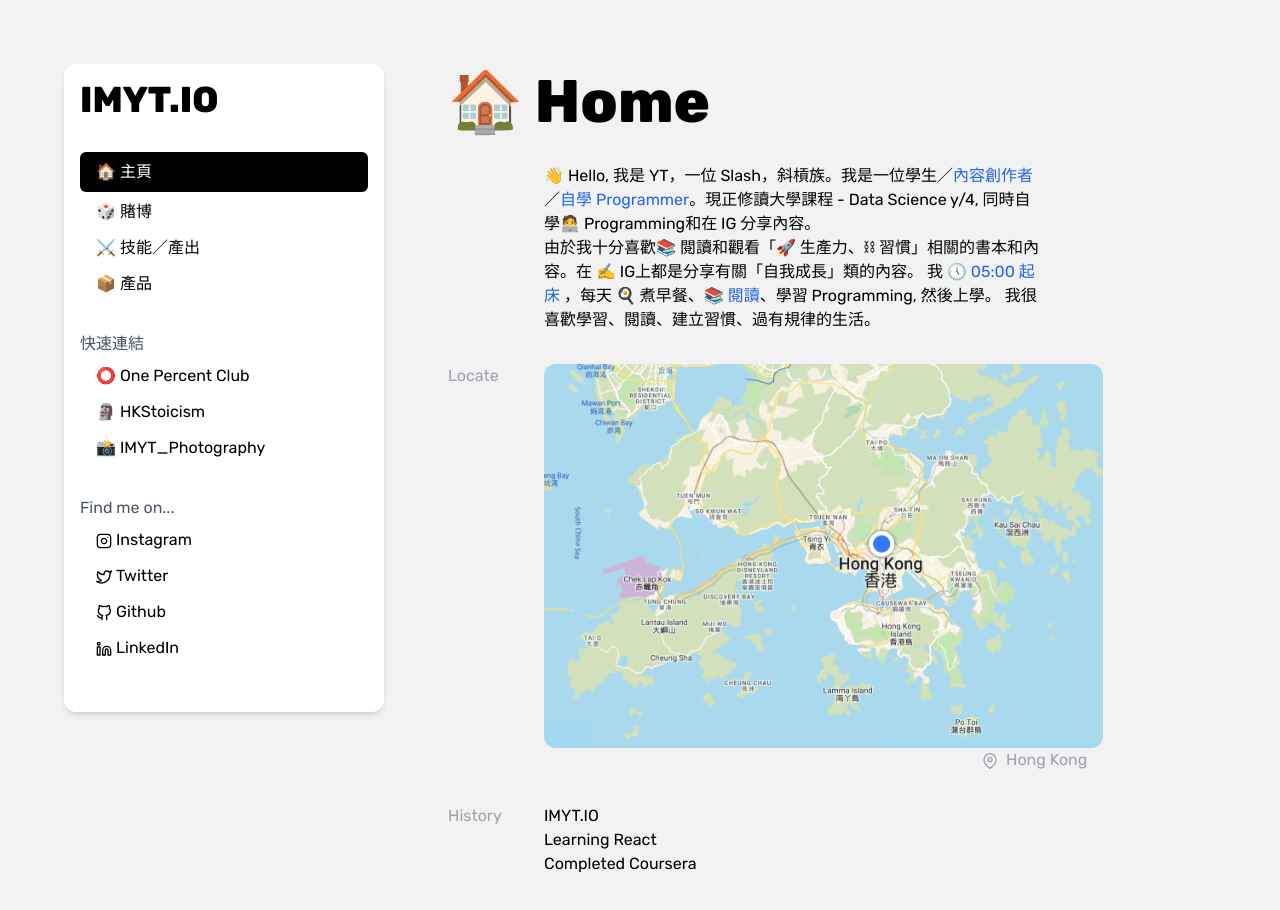
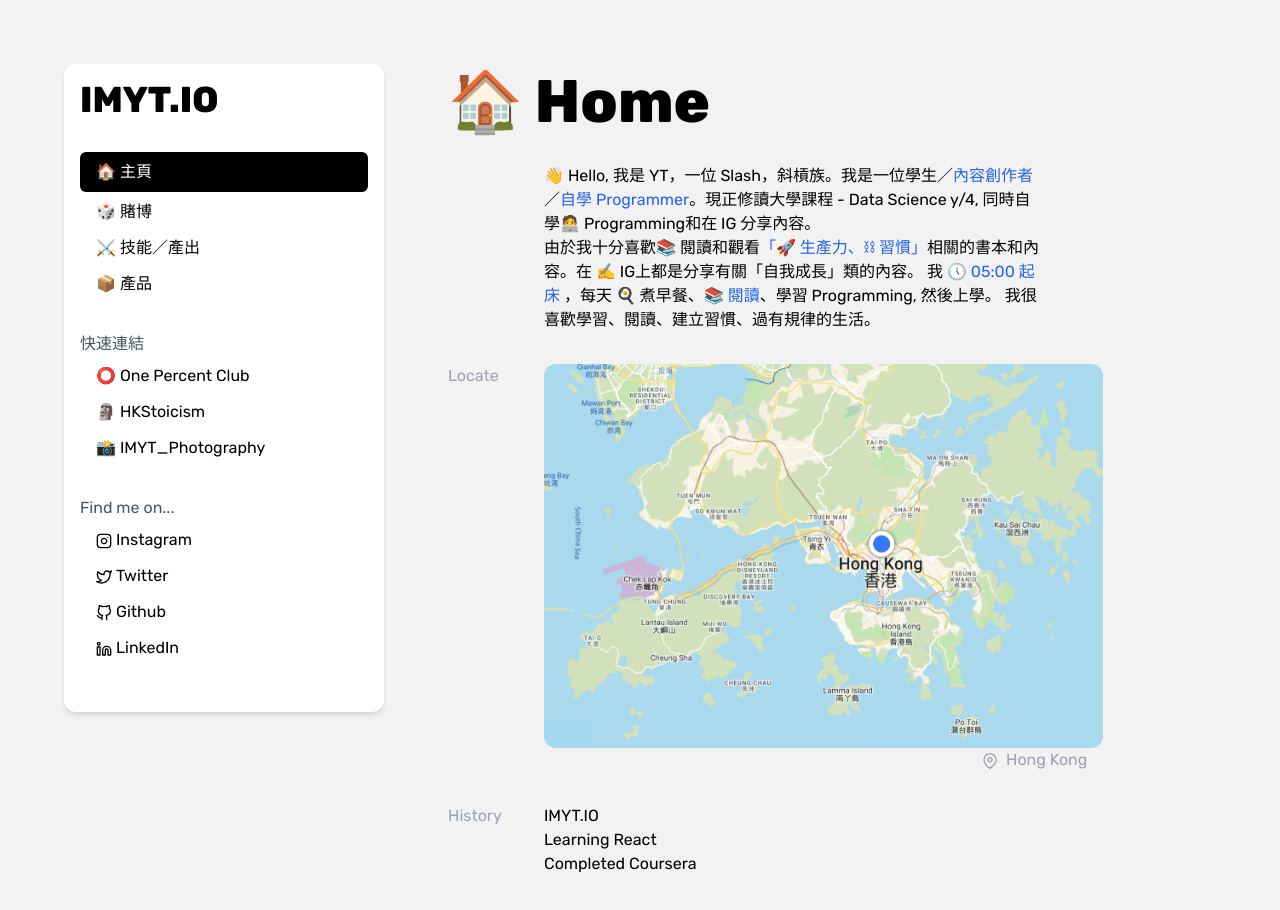
Before and after one commit to imytdotio/imytdotio, a React (Create React App) app: page / in a window 1280 px wide. Shown: the top 910 px of the page. Built offline with nearby package versions, Linux system fonts and the light colour scheme.

Commit message:
mp connect

```diff
--- a/src/Pages/Home.js
+++ b/src/Pages/Home.js
@@ -31,8 +31,11 @@
           <Link href="https://github.com/imytdotio">自學 Programmer</Link>
           。現正修讀大學課程 - Data Science y/4, 同時自學🧑‍💻 Programming和在 IG
           分享內容。 <br className="mb-4" />
-          由於我十分喜歡📚 閱讀和觀看「🚀 生產力、⛓ 習慣」相關的書本和內容。在
-          ✍️ IG上都是分享有關「自我成長」類的內容。 我{" "}
+          由於我十分喜歡📚 閱讀和觀看
+          <Link href="https://www.instagram.com/explore/tags/imyt_mp/">
+            「🚀 生產力、⛓ 習慣」
+          </Link>
+          相關的書本和內容。在 ✍️ IG上都是分享有關「自我成長」類的內容。 我{" "}
           <Link href="https://imyt.gumroad.com/l/5am">🕔 05:00 起床</Link>{" "}
           ，每天 🍳 煮早餐、
           <Link href="https://www.instagram.com/explore/tags/imyt_readinghut/">
```
